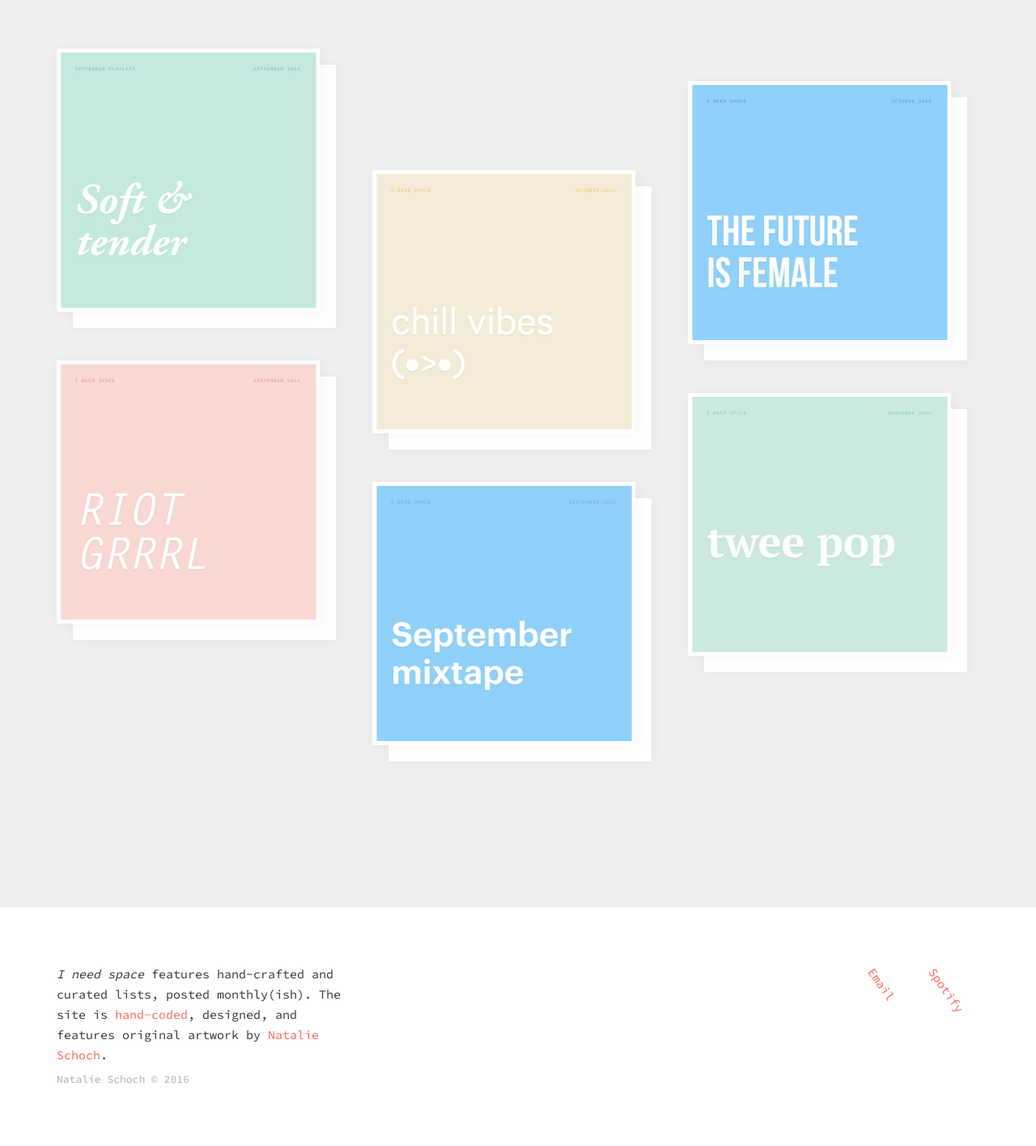
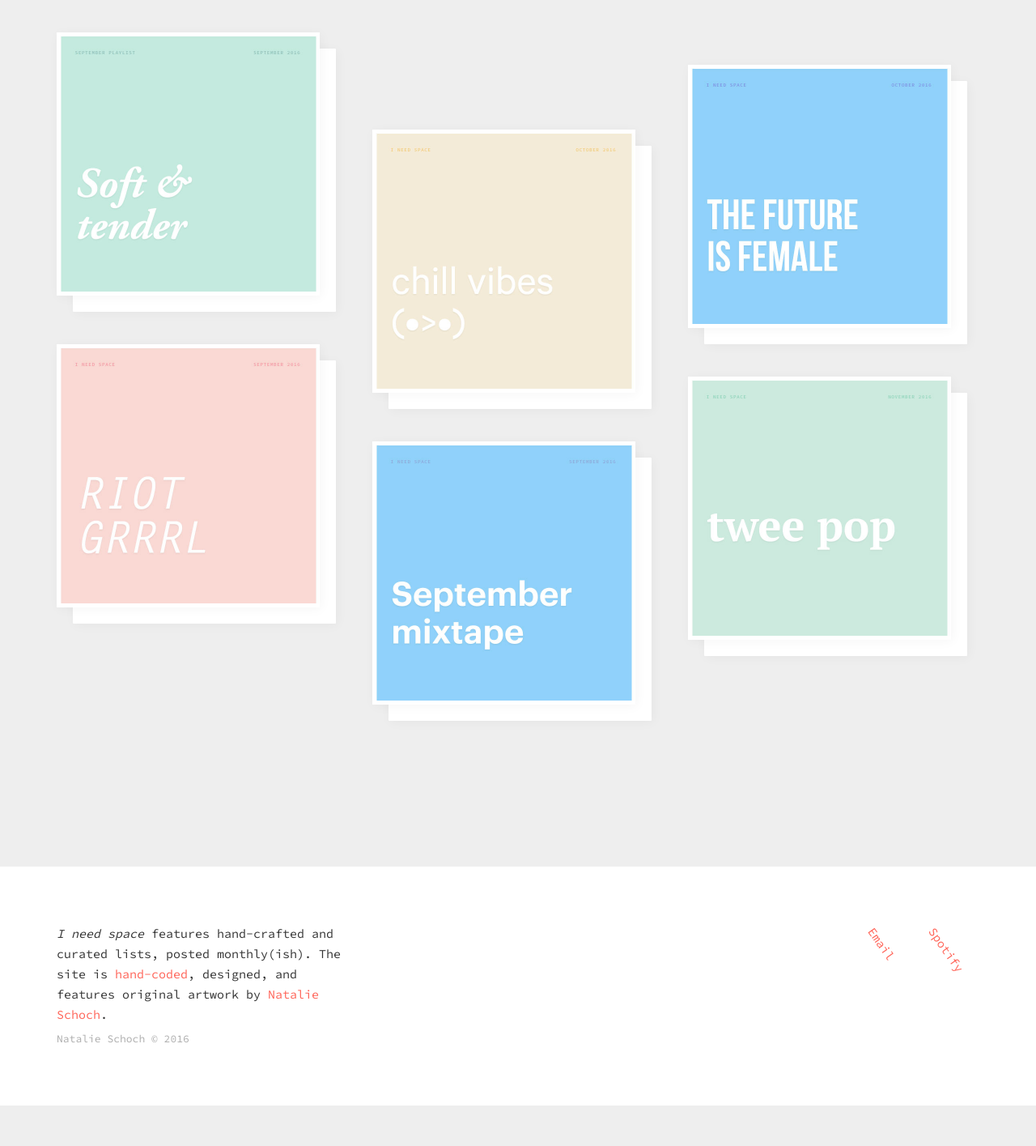
Before and after one commit to nataliefschoch/music-blog, a PHP site: page / in a window 1280 px wide. Shown: the part 144-1559 px from the top of the page at 81% size. After the commit the page ends 1509 px from the top, so only its background shows below. Run offline with PHP 8.4, Linux system fonts and the light colour scheme.

Commit message:
edited some spacing

```diff
--- a/css/content-home.css
+++ b/css/content-home.css
@@ -51,7 +51,7 @@ section.content-home {
           width: 325px; } }
   @media (min-width: 992px) {
     section.content-home .col-md-4:nth-of-type(2) {
-      margin-top: 150px; }
+      margin-top: 120px; }
     section.content-home .col-md-4:nth-of-type(3) {
       margin-top: 40px; } }
 
--- a/css/content-home.scss
+++ b/css/content-home.scss
@@ -51,7 +51,7 @@ section.content-home {
 	@media (min-width: 992px) {
 		.col-md-4 {
 			&:nth-of-type(2) {
-				margin-top: 150px;
+				margin-top: 120px;
 			}
 			&:nth-of-type(3) {
 				margin-top: 40px;
--- a/css/style.css
+++ b/css/style.css
@@ -67,7 +67,7 @@ section.content-home {
           width: 325px; } }
   @media (min-width: 992px) {
     section.content-home .col-md-4:nth-of-type(2) {
-      margin-top: 150px; }
+      margin-top: 120px; }
     section.content-home .col-md-4:nth-of-type(3) {
       margin-top: 40px; } }
 
@@ -208,7 +208,7 @@ header {
     outline: none; }
 
 section.content {
-  padding-top: 60px;
+  padding-top: 40px;
   padding-bottom: 140px; }
   section.content .album-wrapper {
     display: block;
--- a/css/style.scss
+++ b/css/style.scss
@@ -96,7 +96,7 @@ header {
 }
 
 section.content {
-	padding-top: 60px;
+	padding-top: 40px;
 	padding-bottom: 140px;
 	.album-wrapper {
 		display: block;
```
